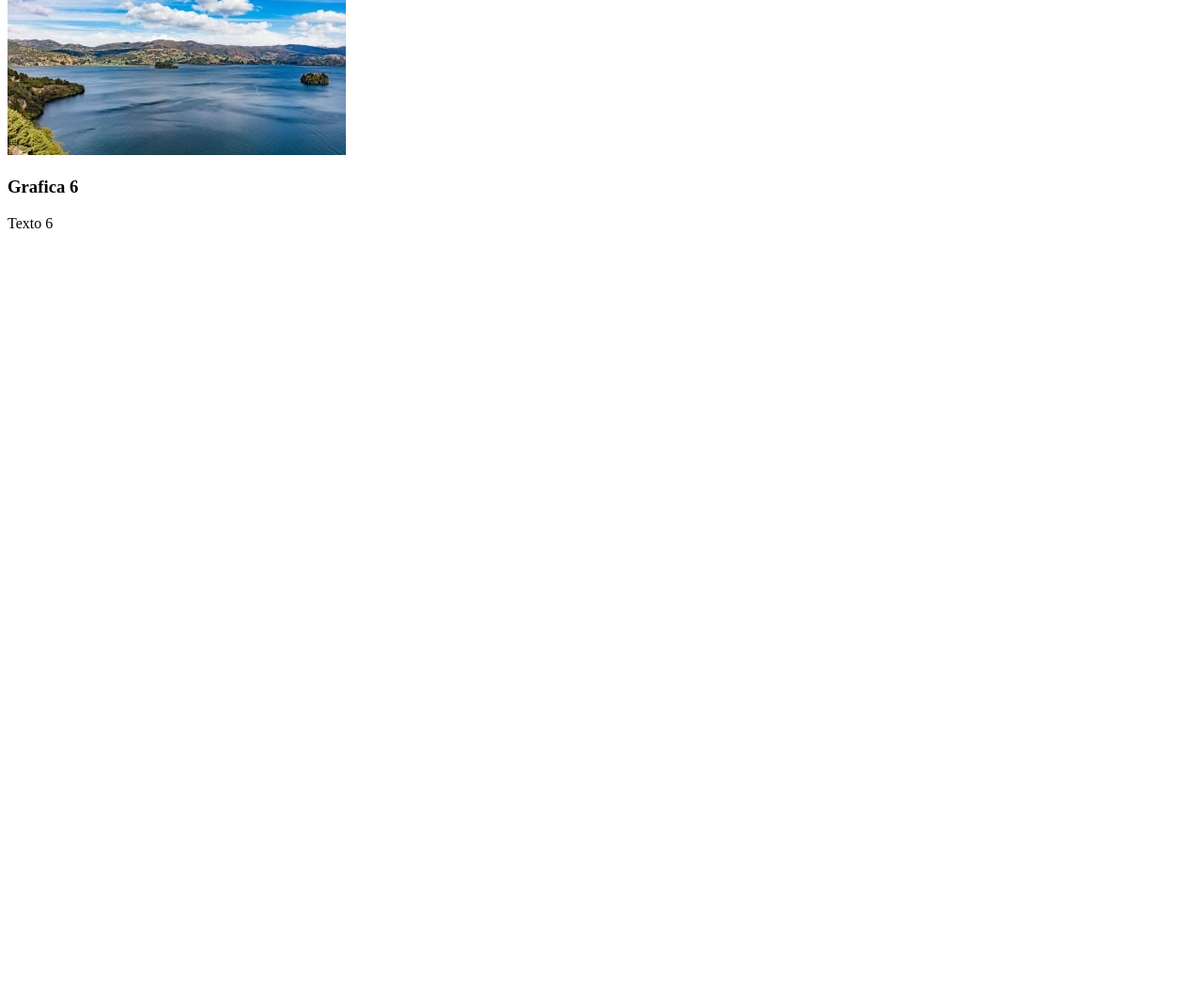
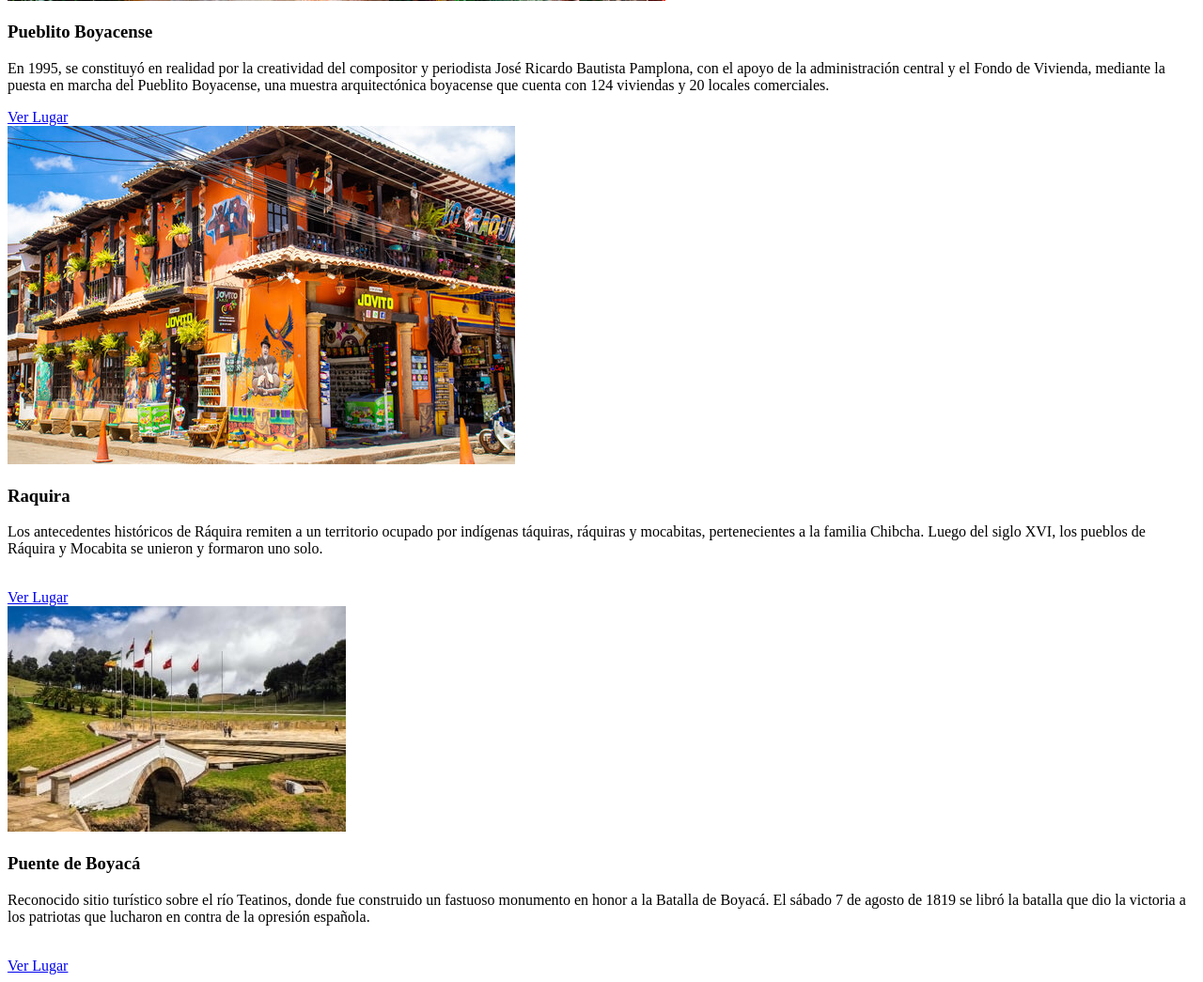
Before and after one commit to Julian7Castillo/Sitio-web---Hackaton, a PHP site: page /Vista/analisisDatos.php in a window 1280 px wide; the page is wider, and only the part inside the window is pictured. Shown: the part 3793-4838 px from the top of that part at 94% size. Before the commit the page ends 4036 px from the top of that part, so only its background shows below. Run offline with PHP 8.4, Linux system fonts and the light colour scheme.

Commit message:
Correccion de push

```diff
--- a/Vista/analisisDatos.php
+++ b/Vista/analisisDatos.php
@@ -51,28 +51,53 @@
                         <p>Sumérgete en la experiencia de descubrir cómo tanto los visitantes residentes como los no residentes exploraron nuestros hermosos parques naturales entre 2018 y 2023</p>
                     </div><!--contenido anuncio-->
                 </div><!--anuncio-->
+            </div><br>
+
+            <hr>
+
+            <b><h1 class="text-center"> Estadisticas de otros departamentos </h1></b>
+
+        <!--Contenedor de los anuncios-->
+        <div class="contenedor-anuncios">
             <div class="anuncio-card">
-                    <img src="Vista/img/Villa.jpg" alt="Imagen Villa de leyva">
+                <img src="Vista/img/pueblito.jpg" alt="imaghen Pueblito Boyacense">
 
                 <!--Contenedor de tarjetas-->
                 <div class="contenido-anuncio">
-                        <h3>Grafica 5</h3>
-                        <p>Texto 5</p><br>
-                        <br>
-                    </div><!--contenido anuncio-->
-                </div><!--anuncio-->
+                    <h3>Pueblito Boyacense</h3>
+                    <p>En 1995, se constituyó en realidad por la creatividad del compositor y periodista José Ricardo Bautista Pamplona, con el apoyo de la administración central y el Fondo de Vivienda, mediante la puesta en marcha del Pueblito Boyacense, una muestra arquitectónica boyacense que cuenta con 124 viviendas y 20 locales comerciales.</p>
+
+                    <a class="boton boton-amarillo d-block" href="index.php?pag=pueblito">Ver Lugar</a>
+                </div>
+            </div>
 
             <div class="anuncio-card">
-                    <img src="Vista/img/laguna.jpg" alt="-anuncio">
+                <img src="Vista/img/raquira.jpg" alt="Imagen Raquira">
 
                 <!--Contenedor de tarjetas-->
                 <div class="contenido-anuncio">
-                        <h3>Grafica 6</h3>
-                        <p>Texto 6</p><br>
+                    <h3>Raquira</h3>
+                    <p>Los antecedentes históricos de Ráquira remiten a un territorio ocupado por indígenas táquiras, ráquiras y mocabitas, pertenecientes a la familia Chibcha. Luego del siglo XVI, los pueblos de Ráquira y Mocabita se unieron y formaron uno solo.</p>
                     <br>
+
+                    <a class="boton boton-amarillo d-block" href="index.php?pag=raquira">Ver Lugar</a>
+                </div>
+            </div>
+
+            <div class="anuncio-card">
+                <img src="Vista/img/puente.jpg" alt="Imagen Puente de Boyacá">
+
+                <!--Contenedor de tarjetas-->
+                <div class="contenido-anuncio">
+                    <h3>Puente de Boyacá</h3>
+                    <p>Reconocido sitio turístico sobre el río Teatinos, donde fue construido un fastuoso monumento en honor a la Batalla de Boyacá. El sábado 7 de agosto de 1819 se libró la batalla que dio la victoria a los patriotas que lucharon en contra de la opresión española.</p>
+                    <br>
+
+                    <a class="boton boton-amarillo d-block" href="index.php?pag=puente">Ver Lugar</a>
                 </div><!--contenido anuncio-->
             </div><!--anuncio-->
         </div>
+
         </main>
     </body>
 <html>
```
Also changed, not shown: Vista/lugaresturisticos.php (+12 -30 lines). Lines whose indentation alone changed are shown as unchanged.
